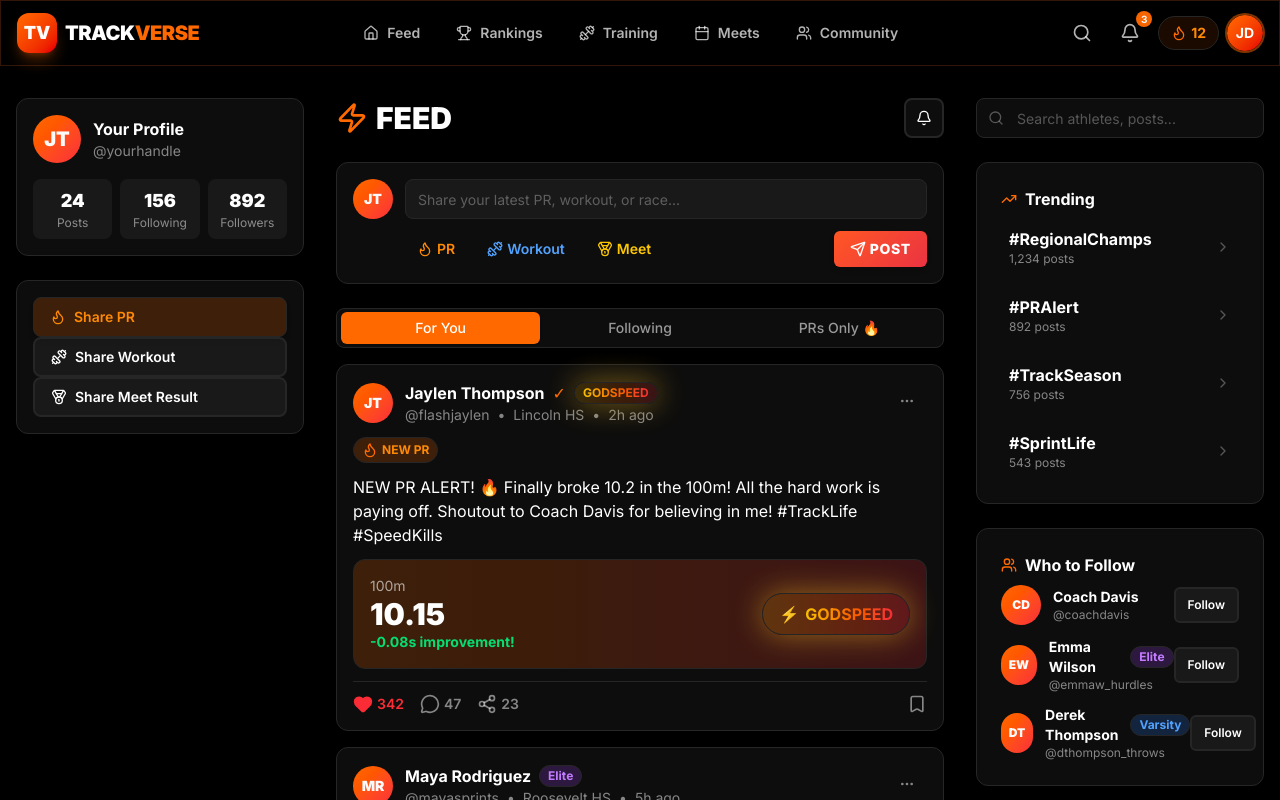
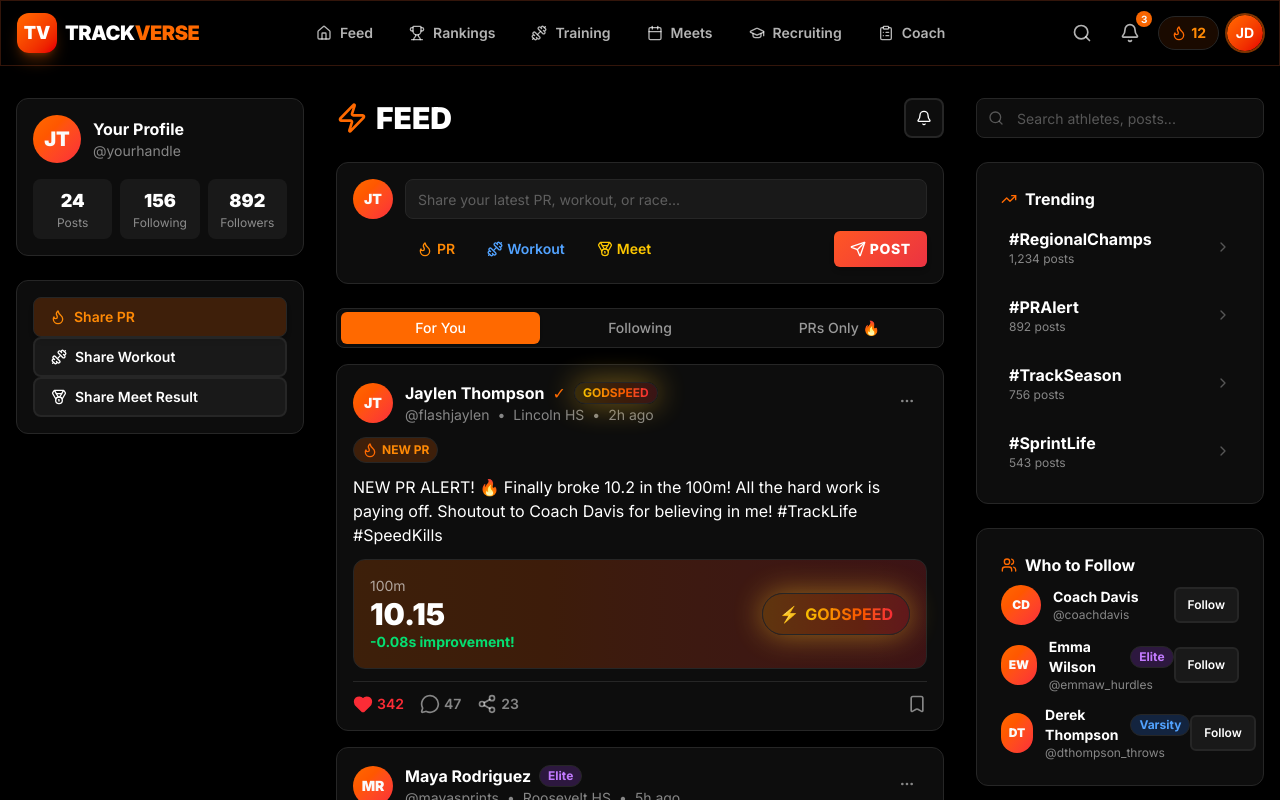
Before and after one commit to elofc/trackverse, a Next.js app: page /feed in a window 1280 px wide. Shown: the top 800 px of the page. Built offline with nearby package versions, Linux system fonts and the light colour scheme.

Commit message:
Add Recruiting and Coach links to navbar

```diff
--- a/src/components/trackverse/navbar.tsx
+++ b/src/components/trackverse/navbar.tsx
@@ -14,15 +14,18 @@ import {
   X,
   Search,
   Flame,
+  GraduationCap,
+  ClipboardList,
 } from "lucide-react";
 import { useState } from "react";
 
 const navItems = [
-  { href: "/dashboard", label: "Feed", icon: Home },
+  { href: "/feed", label: "Feed", icon: Home },
   { href: "/rankings", label: "Rankings", icon: Trophy },
   { href: "/training", label: "Training", icon: Dumbbell },
   { href: "/meets", label: "Meets", icon: Calendar },
-  { href: "/community", label: "Community", icon: Users },
+  { href: "/recruiting", label: "Recruiting", icon: GraduationCap },
+  { href: "/coach", label: "Coach", icon: ClipboardList },
 ];
 
 export function Navbar() {
```
